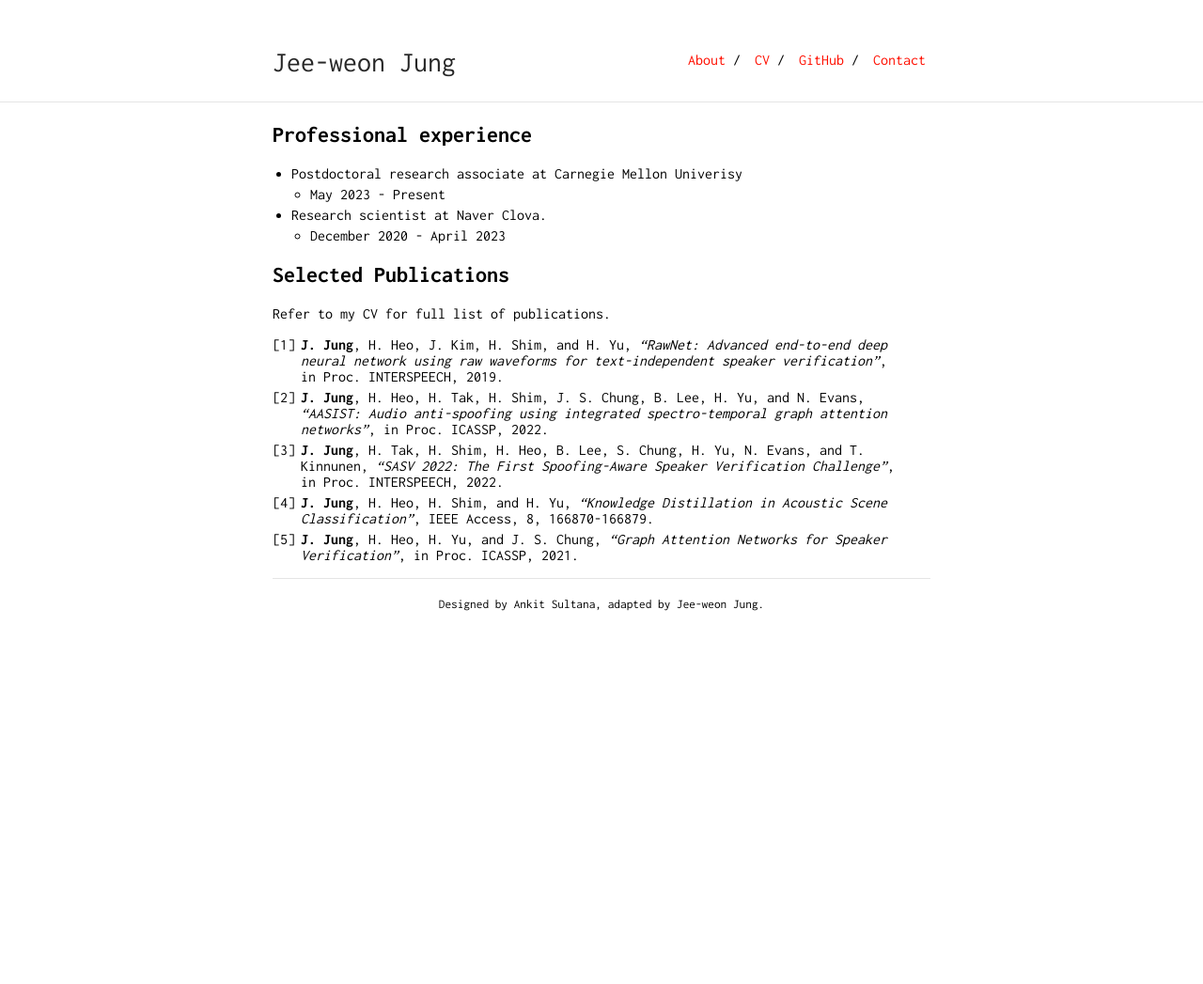
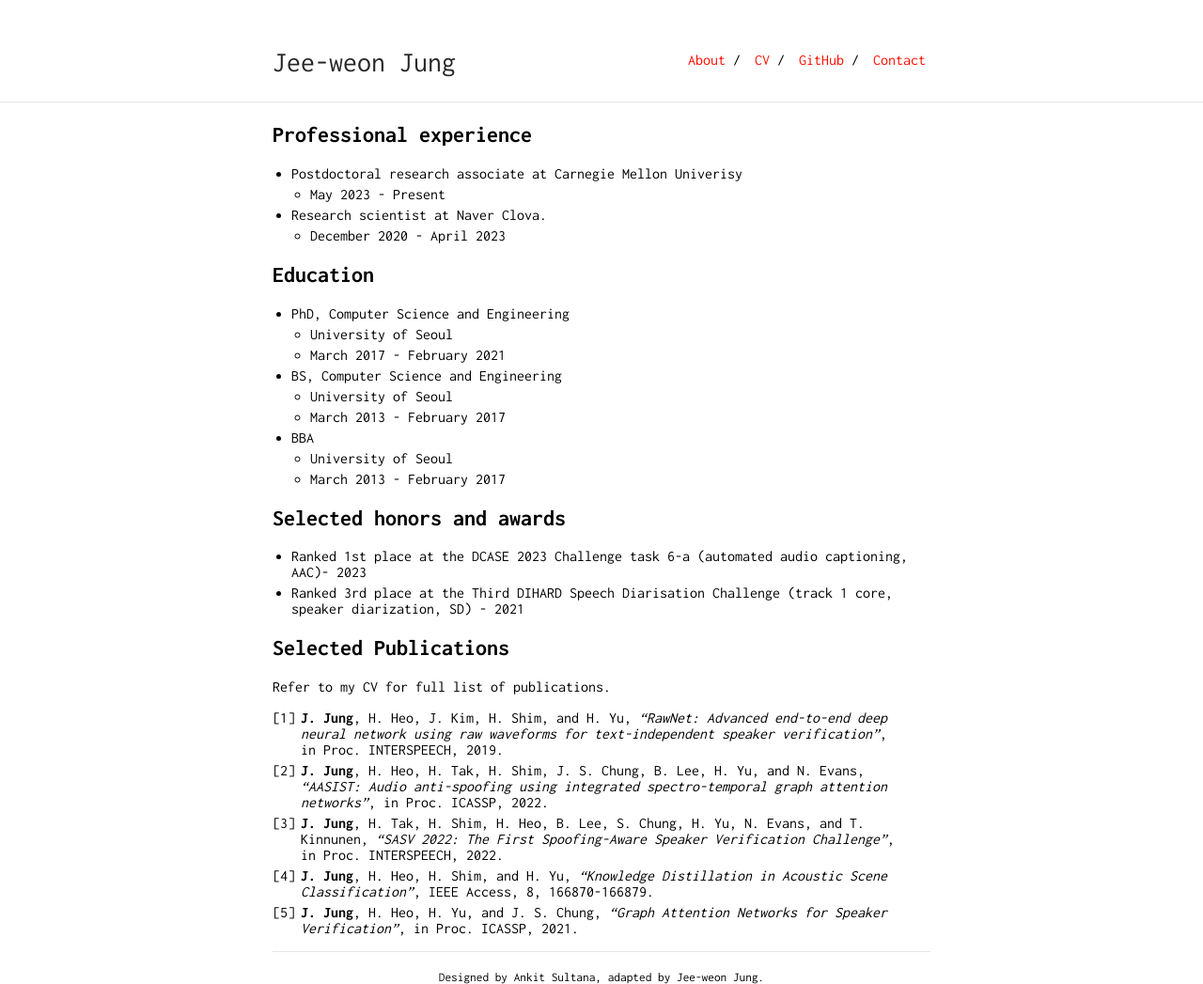
Before and after one commit to satvik-dixit/satvik-dixit.github.io, a Jekyll site: the page built from index.md, in a window 1280 px wide. Shown: the whole page at 94% size. Built offline with Jekyll 4.4.1, drawn with Linux system fonts in a browser that asks for light colours; before the commit the page ends 900 px from its top, so only the background shows below that.

Commit message:
add education and selected honors

```diff
--- a/index.md
+++ b/index.md
@@ -9,6 +9,23 @@ layout: default
 - Research scientist at Naver Clova.
   - December 2020 - April 2023
 
+## Education
+
+- PhD, Computer Science and Engineering
+  - University of Seoul
+  - March 2017 - February 2021
+- BS, Computer Science and Engineering
+  - University of Seoul
+  - March 2013 - February 2017
+- BBA
+  - University of Seoul
+  - March 2013 - February 2017
+
+## Selected honors and awards
+
+- Ranked 1st place at the DCASE 2023 Challenge task 6-a (automated audio captioning, AAC)- 2023
+- Ranked 3rd place at the Third DIHARD Speech Diarisation Challenge (track 1 core, speaker diarization, SD) - 2021
+
 ## Selected Publications
 Refer to my CV for full list of publications.
 
```
